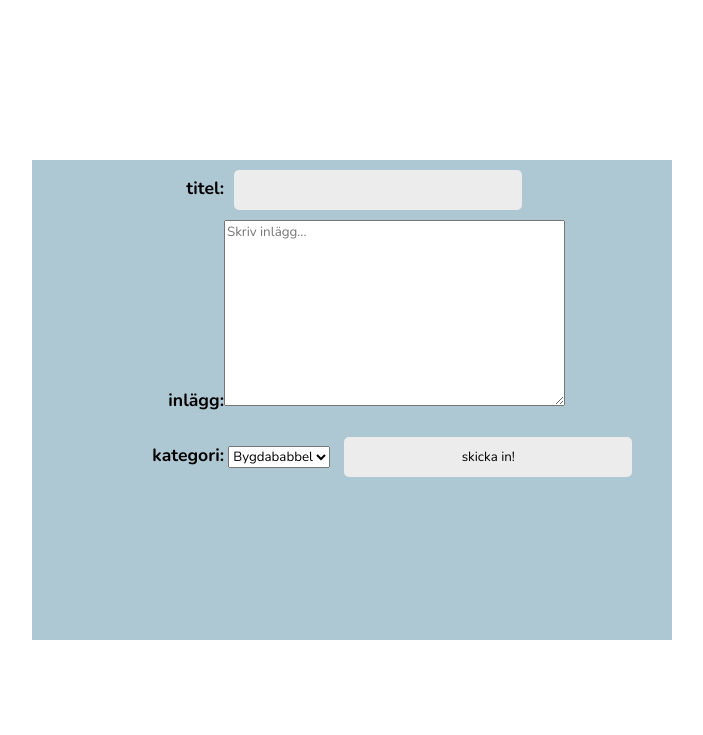
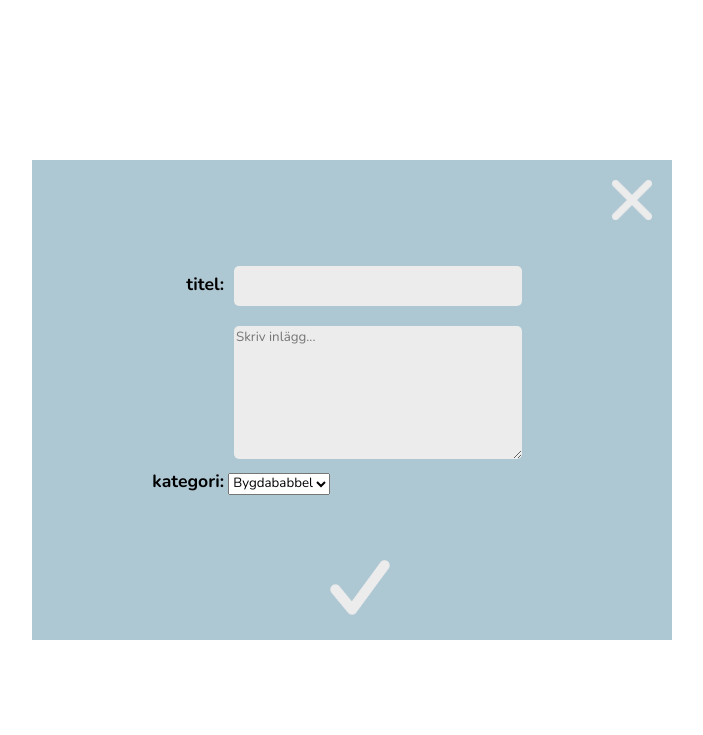
Before and after one commit to gustafedlund/redit, a PHP site: page /posts/write-posts.php in a window 1280 px wide. Shown: the top 735 px of the page, without its empty margins (288-991 px from the left). Run offline with PHP 8.4, Linux system fonts and the light colour scheme.

Commit message:
write posts

```diff
--- a/posts/write-posts.php
+++ b/posts/write-posts.php
@@ -122,8 +122,11 @@ if (isset($_POST['post_submit'])) {
 <div id="write_post">
 
 <form method="post" action="write-posts.php" id="write_post_form">
+
+  <span id="cancel_post"></span>
+
   <label for="post_title_input">titel: </label><input type="text" name="post_title" id="post_title_input" /><br />
-  <label for="post_text_input">inlägg: </label><textarea name="post_text" id="post_text_input" rows="10" cols="40" placeholder="Skriv inlägg..."></textarea> <br />
+  <label for="post_text_input"></label><textarea name="post_text" id="post_text_input" rows="10" cols="40" placeholder="Skriv inlägg..."></textarea> <br />
   <!--<label for="post_img">bild: </label><input type="file" name="post_img" id="post_img" /> <br />-->
 
   <label for="category_selector">kategori: </label>
@@ -136,9 +139,9 @@ if (isset($_POST['post_submit'])) {
       <option value="nyheter">Nyheter</option>
       <option value="meme">Memes</option>
       <option value="dagens-bild">Dagens bild</option>
-    </select>
+    </select><br />
 
-  <input type="submit" name="post_submit" value="skicka in!" />
+  <input id="submit_post" type="submit" name="post_submit" value="" />
 </form>
 
 </div>
--- a/styles/posts.css
+++ b/styles/posts.css
@@ -1,6 +1,7 @@
 * {
   font-family: 'Nunito', sans-serif;
 }
+
 div.printed-post-frame {
 width: 60vw;
 display: inline-block;
@@ -120,9 +121,13 @@ div#write_post {
   top: 20vh;
   background-color: rgba(92,144,168,0.5);
 }
+div#write_post form {
+  width: 50vw;
+  height: 60vh;
+  padding-top: 15%;
+}
 div#write_post label {
   font-size: 1.1em;
-  line-height: 3em;
   width: 30%;
   display: inline-block;
   text-align: right;
@@ -136,4 +141,34 @@ div#write_post input {
   border: none;
   background-color: #ececec;
 }
-div#write_post textarea {}
+div#write_post textarea {
+  width: 45%;
+  height: 10em;
+  border-radius: 5px;
+  margin: 10px;
+  border: none;
+  background-color: #ececec;
+}
+div#write_post #submit_post {
+  width: 60px;
+  height: 60px;
+  background-image: url(../img/submit.png);
+  background-size: contain;
+  background-repeat: no-repeat;
+  background-color: rgba(0, 0, 0, 0);
+  position: absolute;
+  bottom: 10px;
+  left: 45%;
+}
+div#write_post #cancel_post {
+  width: 40px;
+  height: 40px;
+  background-image: url(../img/close.png);
+  background-size: contain;
+  background-repeat: no-repeat;
+  background-color: rgba(0, 0, 0, 0);
+  display: inline-block;
+  position: absolute;
+  top: 20px;
+  right: 20px;
+}
```
Also changed, not shown: img/close.png (added), img/submit.png (added), 1 other file.
